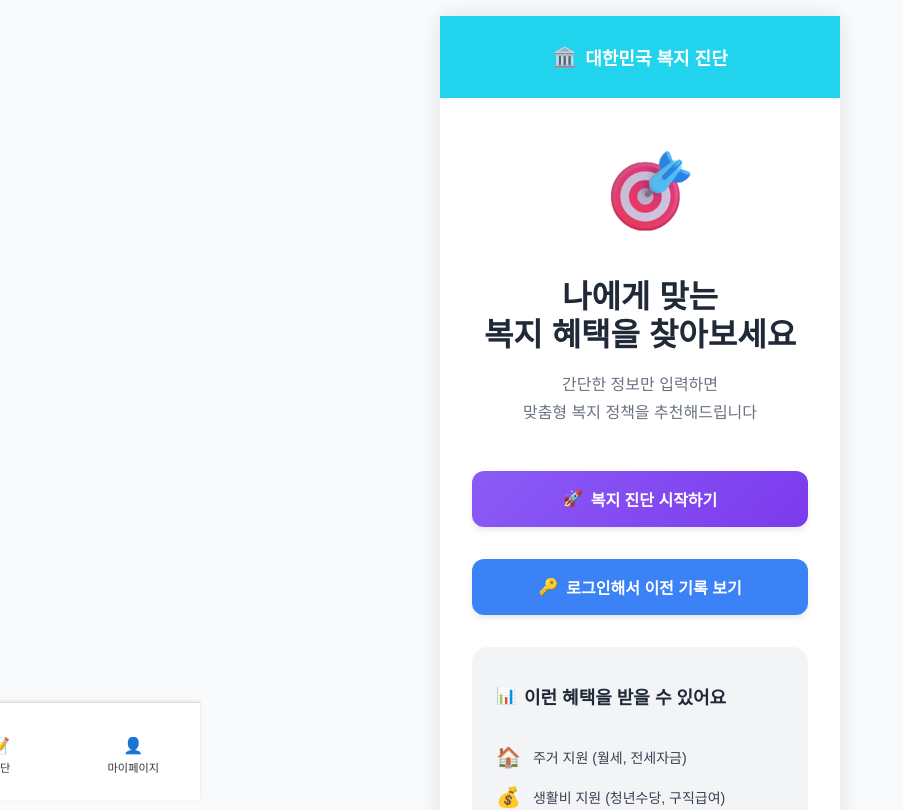
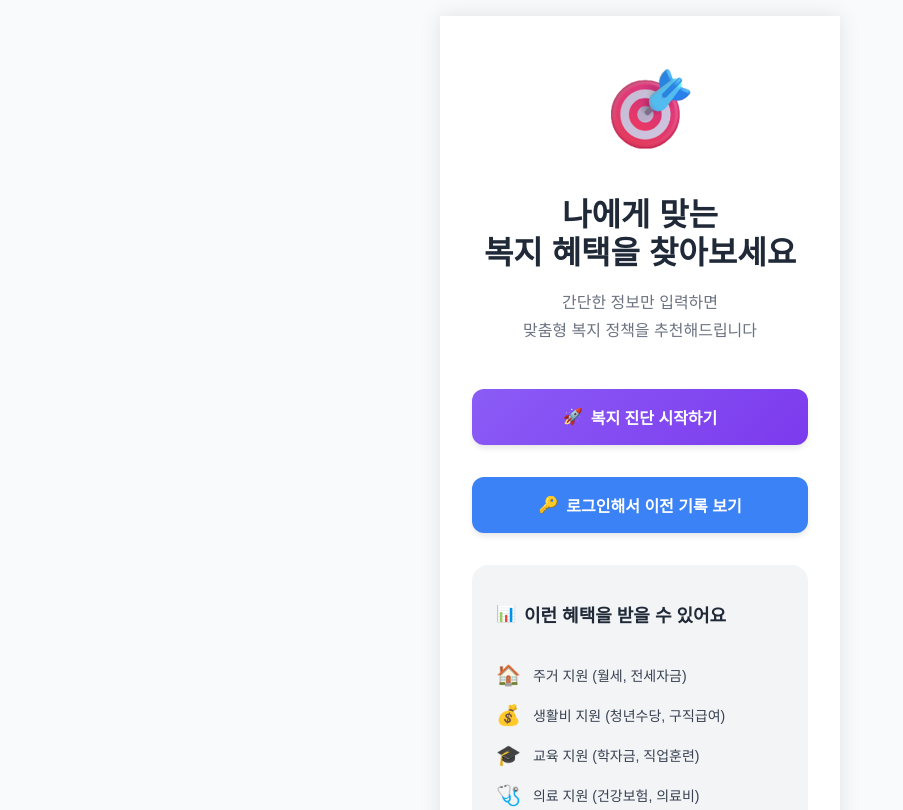
Before and after one commit to zzonge0730/bokjikok_front, a React (Create React App) app: page / in a window 1280 px wide. Shown: the top 810 px of the page, without its empty margins (0-903 px from the left). Built offline with nearby package versions, Linux system fonts and the light colour scheme.

Commit message:
홈화면 하단

```diff
--- a/src/App.css
+++ b/src/App.css
@@ -276,7 +276,7 @@
 
 .form-input,
 .form-select {
-  width: 100%;
+  width: 120%;
   padding: 0.5rem; /* 기존 1rem → 0.5rem으로 줄임 */
   border: 1px solid #d1d5db;
   border-radius: 0.5rem;
--- a/src/App.js
+++ b/src/App.js
@@ -243,7 +243,7 @@ const App = () => {
             </div>
             <input
               type="text"
-              placeholder="나이를 입력하세요"
+              placeholder="만 나이를 입력하세요"
               value={formData.age}
               onChange={(e) => handleInputChange("age", e.target.value)}
               className="form-input"
@@ -528,14 +528,10 @@ const App = () => {
       {/* 메인 콘텐츠 영역 */}
       <div className="main-content">
         {/* 페이지 헤더 */}
+        {/* 페이지 헤더 (홈에서는 숨김) */}
+        {activeTab !== "home" && (
           <div className="page-header">
             <div className="header-content">
-            {activeTab === "home" && (
-              <>
-                <span className="header-icon">🏛️</span>
-                <h1>대한민국 복지 진단</h1>
-              </>
-            )}
               {activeTab === "check" && (
                 <>
                   <span className="header-icon">📋</span>
@@ -550,11 +546,13 @@ const App = () => {
               )}
             </div>
           </div>
+        )}
+
 
         {/* 메인 콘텐츠 */}
         <main className="content">{renderContent()}</main>
-
-        {/* 하단 네비게이션 */}
+        {/* 하단 네비게이션 (홈에서는 숨김) */}
+        {activeTab !== "home" && (
           <div className="bottom-nav">
             {menuItems.map(({ id, label, icon }) => (
               <button
@@ -572,6 +570,8 @@ const App = () => {
               </button>
             ))}
           </div>
+        )}
+
       </div>
     </div>
   );
```
Lines whose indentation alone changed are shown as unchanged.
